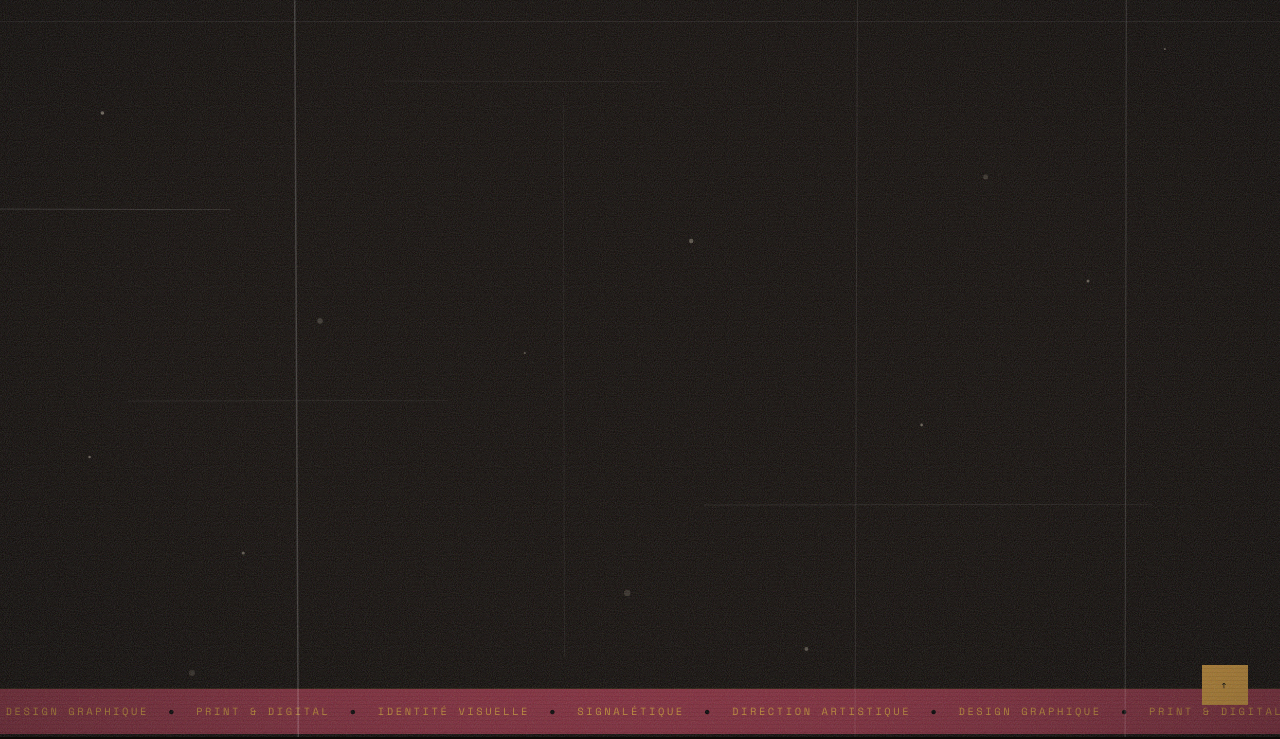
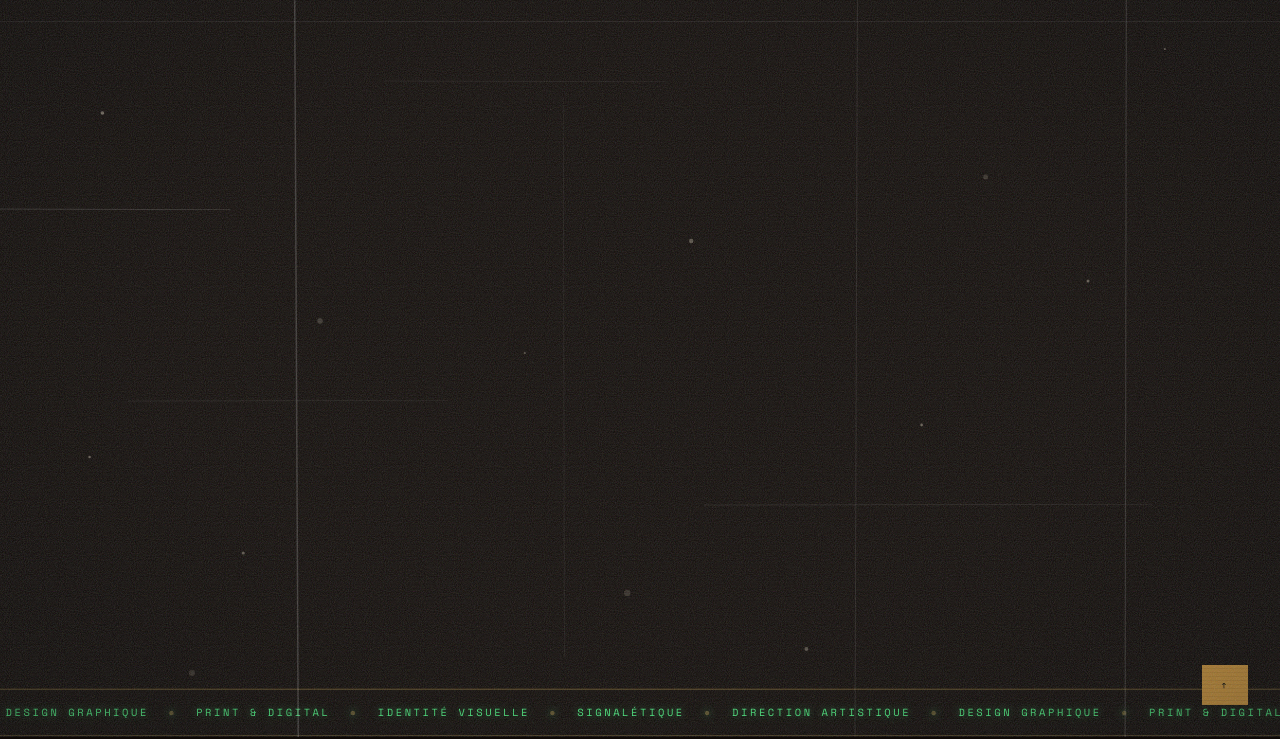
Before and after one commit to MaevaPtc/vaema-portfolio, an Astro site: page /home in a window 1280 px wide. Shown: the part 63-802 px from the top of the page. Built offline with nearby package versions, Linux system fonts and the light colour scheme; Astro itself is replaced by a stand-in of ours.

Commit message:
Bandeau style console — fond noir, texte LCD vert, bordures ambre

```diff
--- a/src/pages/home.astro
+++ b/src/pages/home.astro
@@ -435,7 +435,9 @@ import Layout from '../layouts/Layout.astro';
   .bandeau {
     overflow: hidden;
     padding: 0.9rem 0;
-    background: #8C2D3F;
+    background: #0E0906;
+    border-top: 1px solid rgba(212,174,88,0.3);
+    border-bottom: 1px solid rgba(212,174,88,0.3);
   }
 
   .bandeau-track {
@@ -455,12 +457,13 @@ import Layout from '../layouts/Layout.astro';
     font-size: 0.65rem;
     letter-spacing: 0.25em;
     text-transform: uppercase;
-    color: #D4993A;
+    color: #4dff88;
+    text-shadow: 0 0 8px rgba(77,255,136,0.6);
     padding: 0 1.2rem;
   }
 
   .bandeau-inner .sep {
-    color: #000;
+    color: rgba(212,174,88,0.4);
     padding: 0;
   }
 
```
